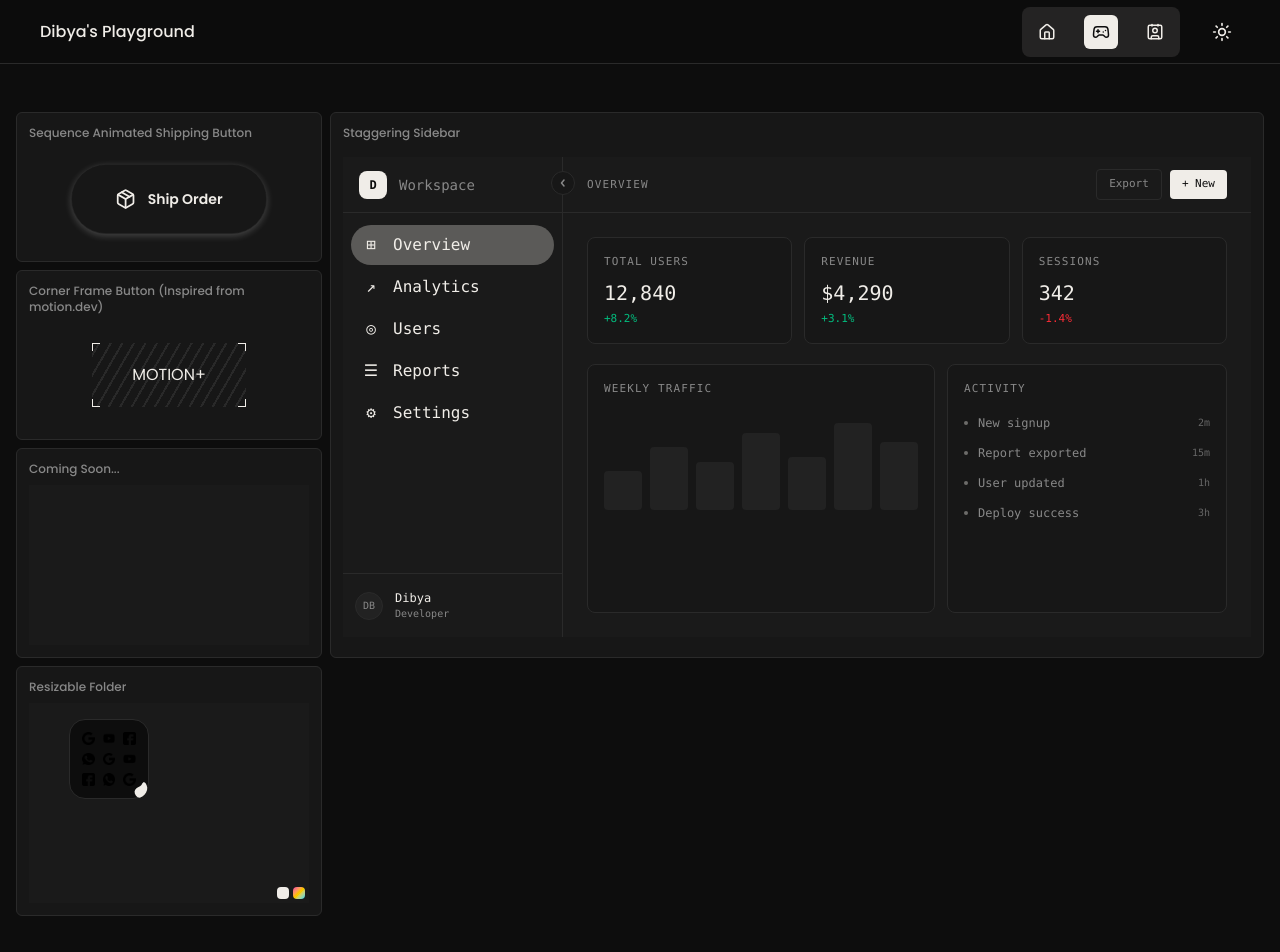
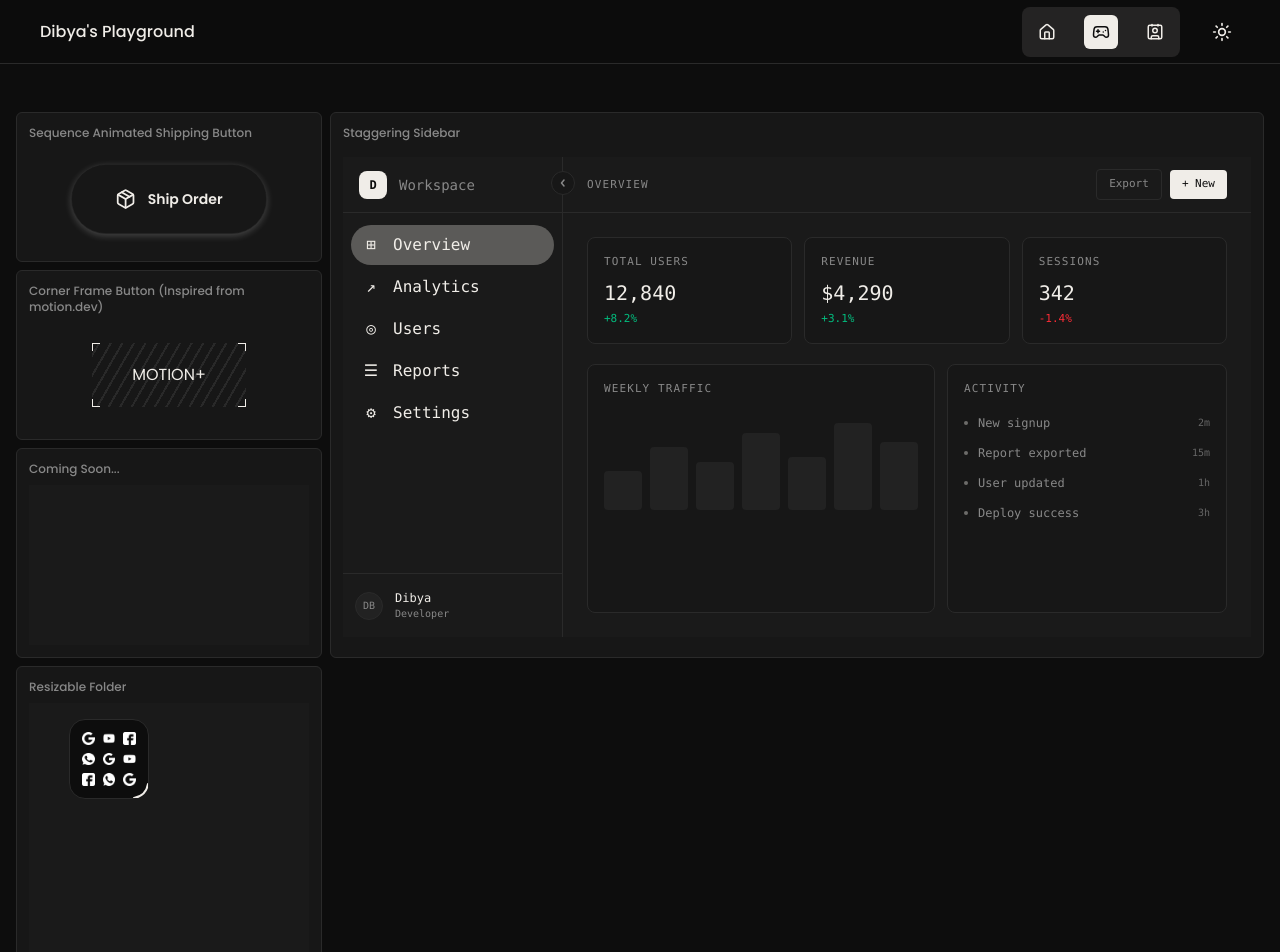
Before and after one commit to dibya-22/animation-playground, a Next.js app: page /playground in a window 1280 px wide. Shown: the top 952 px of the page. Built offline with nearby package versions, Linux system fonts and the light colour scheme.

Commit message:
feat: add ResizableFolder - still on progress

```diff
--- a/components/playground/ResizableFolder.tsx
+++ b/components/playground/ResizableFolder.tsx
@@ -1,30 +1,119 @@
 "use client";
 
 import { cn } from "@/lib/utils";
-import { useTheme } from "next-themes";
 import Image from "next/image";
-import { useState } from "react";
+import { useEffect, useRef, useState } from "react";
+import { AnimatePresence, motion } from "motion/react"
 
-const sizeMap: Record<string, string> = {
-    "1-1": "w-[80px] h-[80px]",
-    "1-3": "w-[256px] h-[80px]",
-    "3-1": "w-[80px] h-[256px]",
-    "3-3": "w-[256px] h-[256px]",
+type Direction = "shrink" | "right" | "bottom" | "expand" | null;
+type Size = "1x1" | "1x3" | "3x1" | "3x3"
+
+/*
+?Sizes
+shrink = 1x1
+right = 1x3
+bottom = 3x1
+expand = 3x3
+*/
+
+const debugMode = false;
+const ResizableFolder = () => {
+    const startPos = useRef({ x: 0, y: 0 });
+    const boxRef = useRef<HTMLDivElement>(null);
+
+    const [direction, setDirection] = useState<Direction>(null);
+
+    const [size, setSize] = useState<Size>("1x1");
+    const [shadowSize, setShadowSize] = useState<Size>("1x1");
+
+    const [preview, setPreview] = useState<boolean>(true)
+    const [shadowVisibility, setShadowVisibility] = useState<boolean>(false)
+
+    const onPointerDown = (e: React.PointerEvent) => {
+        startPos.current = { x: e.clientX, y: e.clientY };
+        e.currentTarget.setPointerCapture(e.pointerId);
+        if (preview) setShadowVisibility(true);
+    }
+
+    const [debugPos, setDebugPos] = useState({ relX: 0, relY: 0 })
+
+    const onPointerMove = (e: React.PointerEvent) => {
+        if (e.buttons !== 1) return;
+        if (!boxRef.current) return;
+
+        const rect = boxRef.current.getBoundingClientRect();
+
+        const relX = e.clientX - rect.left;
+        const relY = e.clientY - rect.top;
+
+        setDebugPos({ relX: Math.round(relX), relY: Math.round(relY) });
+
+        const CELL = 80;
+
+        const col = relX < CELL ? 1 : relX < CELL * 2 ? 2 : 3;
+        const row = relY < CELL ? 1 : relY < CELL * 2 ? 2 : 3;
+
+        const cellIndex = (row - 1) * 3 + col; // 1–9
+
+        let newDirection: Direction;
+        if (cellIndex === 1) newDirection = "shrink";
+        else if (col >= 2 && row === 1) newDirection = "right";
+        else if (col === 1 && row >= 2) newDirection = "bottom";
+        else newDirection = "expand";
+
+        setDirection(newDirection);
+        setShadowSize(directionToGrid(newDirection));
+
+        if (!preview) {
+            setSize(directionToGrid(newDirection));
+        }
+    };
+
+    const onPointerUp = () => {
+        setDirection(null);
+
+        if (preview) {
+            setShadowVisibility(false);
+            setSize(shadowSize);
+        }
+    };
+
+    useEffect(() => {
+        console.log(direction);
+    }, [direction])
+
+
+    function directionToGrid(direction: Direction) {
+        switch (direction) {
+            case "shrink": return "1x1"
+            case "right": return "1x3"
+            case "bottom": return "3x1"
+            case "expand": return "3x3"
+            default: return size
+        }
+    }
+
+    function gridToValue(size: Size) {
+        switch (size) {
+            case "1x1": return { width: "80px", height: "80px" }
+            case "1x3": return { width: "240px", height: "80px" }
+            case "3x1": return { width: "80px", height: "240px" }
+            case "3x3": return { width: "240px", height: "240px" }
+        }
+    }
+
+    function gridToCSSGrid(size: Size) {
+        switch (size) {
+            case "1x1": return "grid-cols-3 grid-rows-3"
+            case "1x3": return "grid-cols-3 grid-rows-1"
+            case "3x1": return "grid-cols-1 grid-rows-3"
+            case "3x3": return "grid-cols-3 grid-rows-3"
+        }
     }
 
 
 
-const ResizableFolder = () => {
-    const { theme } = useTheme()
-    const isDark = theme === "dark";
-
-    const SIZES = ["1x1", "1x3", "3x1", "3x3"] as const
-
-    const [cols, setCols] = useState(1)
-    const [rows, setRows] = useState(1)
-
     const [appColor, setAppColor] = useState<"mono" | "color">("mono");
-
     const apps = [
         {
             name: "Google",
@@ -64,46 +153,151 @@ const ResizableFolder = () => {
         },
     ]
 
+    const getApps = (size: Size) => {
+        let appNums: number;;
+
+        switch (size) {
+            case "1x1": appNums = 9; break;
+            case "1x3": appNums = 3; break;
+            case "3x1": appNums = 3; break;
+            case "3x3": appNums = 9; break;
+        }
+
+        const displayApps = [];
+        for(let i=0; i<appNums; i++){
+            displayApps.push(apps[i])
+        }
+
+        return displayApps
+    }
+
     return (
-        <div className="relative bg-secondary w-full h-50 flex items-start py-4 px-10">
-            <div
+        <div className="relative bg-secondary w-full h-100 flex items-start py-4 px-10">
+
+            {debugMode && <div>
+                <div className="absolute top-0 right-0 p-2 font-mono text-xs text-muted-foreground flex flex-col gap-0.5">
+                    <span>relX: {debugPos.relX}</span>
+                    <span>relY: {debugPos.relY}</span>
+                    <span>size: {size}</span>
+                    <span>shadowSize: {shadowSize}</span>
+                </div>
+                <div className="absolute top-0 left-0 w-60 h-60 my-4 mx-10 grid gap-0.5"
+                    style={{ gridTemplateColumns: "80px 1fr", gridTemplateRows: "80px 1fr" }}>
+                    <div className="rounded-lg border border-dashed border-border flex items-center justify-center text-xs font-mono text-muted-foreground" >1x1</div>
+                    <div className="rounded-lg border border-dashed border-border flex items-center justify-center text-xs font-mono text-muted-foreground" >1x3</div>
+                    <div className="rounded-lg border border-dashed border-border flex items-center justify-center text-xs font-mono text-muted-foreground" >3x1</div>
+                    <div className="rounded-lg border border-dashed border-border flex items-center justify-center text-xs font-mono text-muted-foreground" >3x3</div>
+                </div>
+            </div>}
+
+            <AnimatePresence>
+                {preview && <motion.div
+                    style={{
+                        ...gridToValue(size),
+                        visibility: shadowVisibility ? "visible" : "hidden"
+                    }}
+                    animate={direction ? gridToValue(directionToGrid(direction)) : gridToValue(shadowSize)}
+                    className="absolute bg-foreground z-10 rounded-2xl opacity-20"
+                />}
+            </AnimatePresence>
+
+
+            <motion.div
+                ref={boxRef}
+                animate={gridToValue(!preview && direction ? directionToGrid(direction) : size)}
                 className={cn(
                     "relative w-20 h-20 rounded-2xl p-3",
                     "bg-primary-foreground border border-border",
-                    "grid grid-cols-3 grid-rows-3 gap-2"
+                    "grid gap-2",
+                    gridToCSSGrid(size)
                 )}
             >
-                {apps.map((app, index) => (
-                    <div key={index}>
+                {getApps(size).map((app, index) => (
+                    <motion.div
+                        key={index}
+                        style={{ filter: appColor !== "color" ? "invert(var(--invert))" : "none" }}
+                        className="flex items-center justify-center"
+                    >
                         <Image
                             src={app.icon}
                             alt={app.name}
-                            width={15}
-                            height={15}
-                            className={cn(
-                                appColor !== "color" ? "dark:invert" : "",
-                            )}
+                            width={size === "1x1" ? 15 : 45}
+                            height={size === "1x1" ? 15 : 45}
                         />
-                    </div>
+                    </motion.div>
                 ))}
 
-                <div
-                    style={{
-                        clipPath: "polygon(74% 0%, 84% 6%, 91% 18%, 95% 34%, 94% 50%, 88% 66%, 78% 80%, 65% 91%, 49% 99%, 35% 95%, 25% 86%, 18% 74%, 16% 60%, 20% 48%, 28% 39%, 38% 33%, 50% 27%, 59% 18%, 65% 8%)",
+                <svg
+                    onPointerDown={onPointerDown}
+                    onPointerMove={onPointerMove}
+                    onPointerUp={onPointerUp}
+                    width="16"
+                    height="16"
+                    viewBox="0 0 16 16"
+                    fill="none"
+                    className="absolute bottom-0 right-0 cursor-se-resize"
+                >
+                    <path
+                        d="M16 2 Q14 14 2 16"
+                        stroke="currentColor"
+                        strokeWidth="2"
+                        strokeLinecap="round"
+                        className="text-primary"
+                    />
+                </svg>
+            </motion.div>
+
+            {/*! Setting */}
+            <div className="absolute bottom-0 right-0 flex flex-col gap-1 p-2 items-start">
+                <div className="flex items-center gap-1">
+                    <label className="text-xs font-mono font-extralight text-muted-foreground">Size Preview: </label>
+                    <motion.button
+                        onClick={() => setPreview(p => !p)}
+                        className="w-3 h-3 rounded-sm cursor-pointer flex items-center justify-center"
+                        animate={{ backgroundColor: preview ? "var(--color-foreground)" : "transparent" }}
+                        style={{ border: "1px solid var(--color-foreground)" }}
+                        transition={{ duration: 0.15 }}
+                    >
+                        <motion.svg viewBox="0 0 10 10" className="w-2 h-2 overflow-visible">
+                            <motion.path
+                                d="M1.5 5L4 7.5L8.5 2.5"
+                                fill="none"
+                                stroke="var(--color-background)"
+                                strokeWidth="1.5"
+                                strokeLinecap="round"
+                                strokeLinejoin="round"
+                                animate={{
+                                    pathLength: preview ? 1 : 0,
+                                    opacity: preview ? 1 : 0,
                                 }}
-                    className="absolute bottom-0 right-0 w-4 h-4 bg-primary cursor-se-resize"
+                                transition={{ duration: 0.15 }}
                             />
+                        </motion.svg>
+                    </motion.button>
                 </div>
-
-            <div className="absolute bottom-0 right-0 flex gap-1 p-1">
-                <button
+                <div className="flex items-center gap-1">
+                    <label className="text-xs font-mono font-extralight text-muted-foreground">App Color: </label>
+                    <motion.button
+                        animate={{
+                            boxShadow: appColor === "mono"
+                                ? "0 0 0 2px #888"
+                                : "0 0 0 0px transparent",
+                        }}
+                        transition={{ duration: 0.15 }}
                         onClick={() => setAppColor("mono")}
                         className="w-3 h-3 rounded-sm bg-foreground cursor-pointer"
                     />
-                <button
+                    <motion.button
+                        animate={{
+                            boxShadow: appColor === "color"
+                                ? "0 0 0 2px #888"
+                                : "0 0 0 0px transparent",
+                        }}
+                        transition={{ duration: 0.15 }}
                         onClick={() => setAppColor("color")}
                         className="w-3 h-3 rounded-sm bg-linear-to-br from-pink-500 via-yellow-400 to-cyan-400 cursor-pointer"
                     />
+                </div>
             </div>
         </div>
     )
```
Lines whose indentation alone changed are shown as unchanged.
